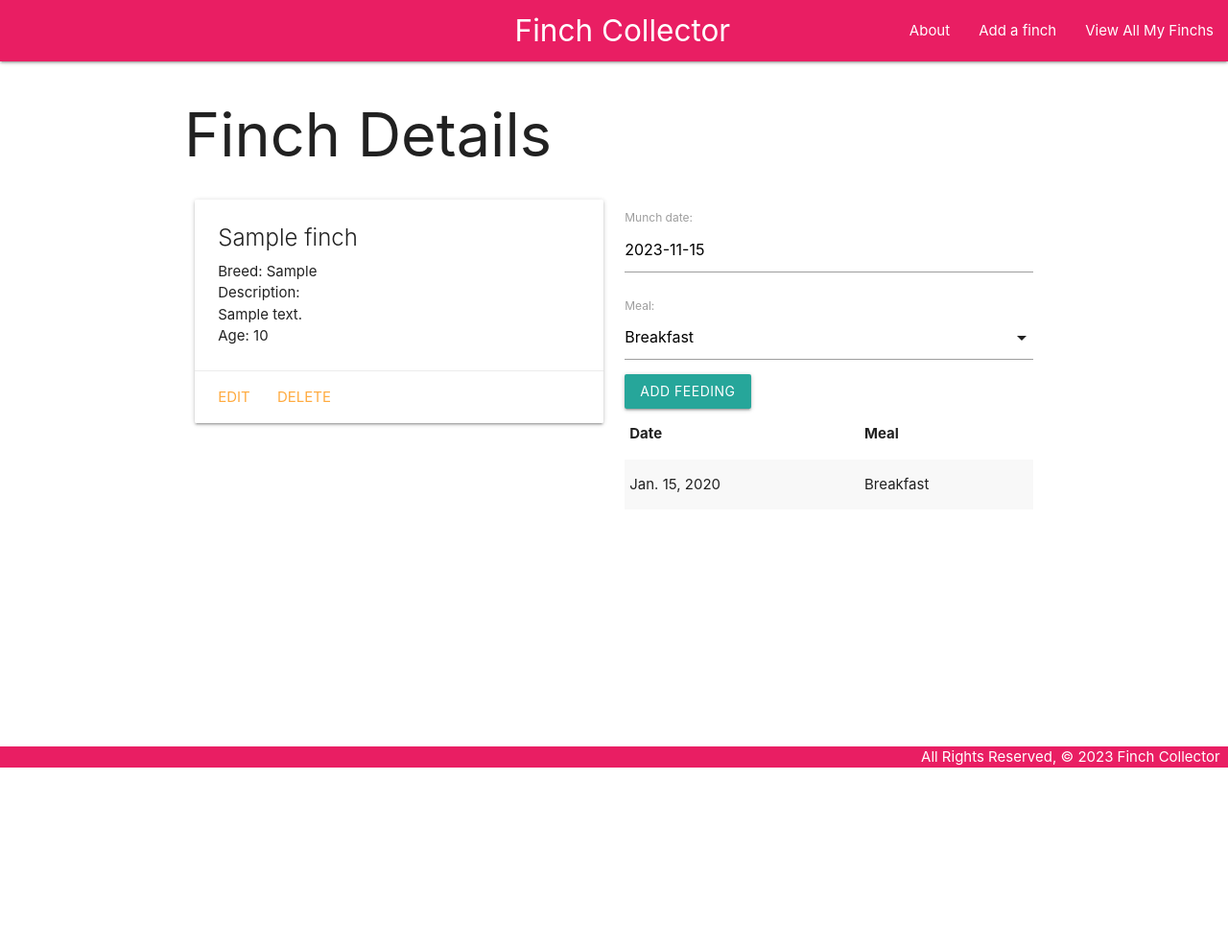
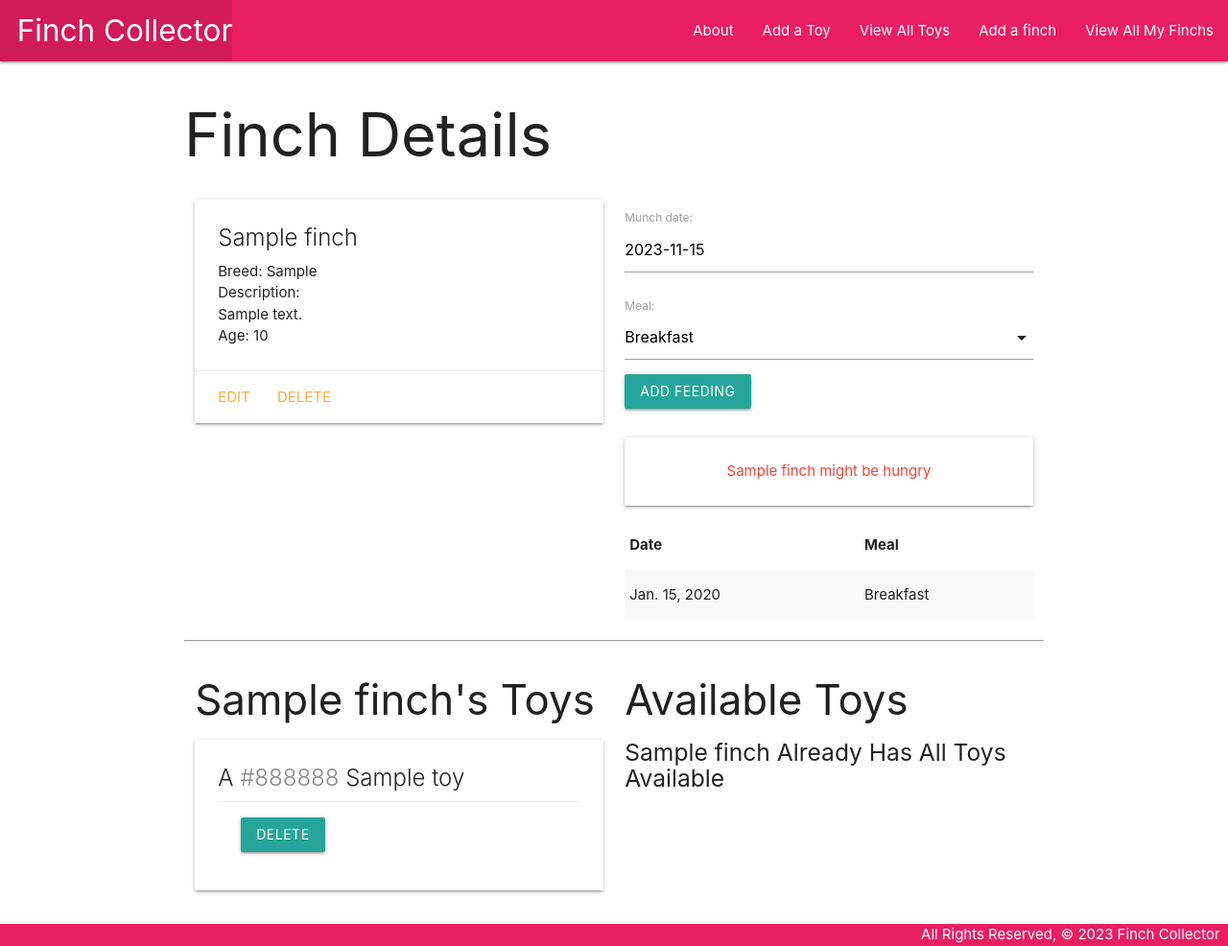
Before and after one commit to AishaA14/finch-collector, a Django app: page /finches/1/ in a window 1280 px wide. Shown: the whole page at 96% size. Before the commit the page ends 800 px from the top, so only its background shows below. Run offline with Django 4.2, Linux system fonts and the light colour scheme; tables that the repository leaves empty hold one stand-in row (values such as "Sample post"); parts of the project's set-up code (start-up, migrations or seed data) failed here and were passed over.

Commit message:
part 5 completed

```diff
--- a/main_app/admin.py
+++ b/main_app/admin.py
@@ -1,5 +1,6 @@
 from django.contrib import admin
-from .models import Finch, Feeding
+from .models import Finch, Feeding, Toy
 # Register your models here.
 admin.site.register(Finch)
 admin.site.register(Feeding)
+admin.site.register(Toy)
--- a/main_app/models.py
+++ b/main_app/models.py
@@ -1,5 +1,6 @@
 from django.db import models
 from django.urls import reverse
+from datetime import date
 
 MEALS = (
     ('B', 'Breakfast'),
@@ -7,17 +8,31 @@ MEALS = (
     ('D', 'Dinner')
 )
 
+class Toy(models.Model):
+  name = models.CharField(max_length=50)
+  color = models.CharField(max_length=20)
+
+  def __str__(self):
+    return self.name
+
+  def get_absolute_url(self):
+    return reverse('toys_detail', kwargs={'pk': self.id})
+
 class Finch(models.Model):
     name = models.CharField(max_length=100)
     breed = models.CharField(max_length=100)
     description = models.TextField(max_length=250)
     age = models.IntegerField()
+    toys = models.ManyToManyField(Toy)
 
     def __str__(self):
-        return self.name
+        return f'{self.name} ({self.id})'
 
     def get_absolute_url(self):
         return reverse('detail', kwargs={'finch_id': self.id})
+
+    def fed_for_today(self):
+        return self.feeding_set.filter(date=date.today()).count() >= len(MEALS)
 
 class Feeding(models.Model):
     date = models.DateField('munch date')
--- a/main_app/templates/base.html
+++ b/main_app/templates/base.html
@@ -16,10 +16,12 @@
     <nav>
       <div class="nav-wrapper pink">
         <ul>
-          <li><a href="{% url 'home' %}" class="brand-logo center">&nbsp;&nbsp;Finch Collector</a></li>
+          <li><a href="{% url 'home' %}" class="brand-logo left">&nbsp;&nbsp;Finch Collector</a></li>
         </ul>
         <ul class="right">
           <li><a href="{% url 'about'%}">About</a></li>
+          <li><a href="{% url 'toys_create' %}">Add a Toy</a></li>
+          <li><a href="{% url 'toys_index' %}">View All Toys</a></li>
           <li><a href="{% url 'finches_create'%}">Add a finch</a></li>
           <li><a href="{% url 'index' %}">View All My Finchs</a></li>
         </ul>
--- a/main_app/templates/finches/detail.html
+++ b/main_app/templates/finches/detail.html
@@ -30,6 +30,12 @@
       {{ feeding_form.as_p }}
       <input type="submit" class="btn" value="Add Feeding">
     </form>
+    <br>
+    {% if finch.fed_for_today %}
+      <div class="card-panel teal-text center-align">{{finch.name}} has been fed all meals for today</div>
+    {% else %}
+      <div class="card-panel red-text center-align">{{finch.name}} might be hungry</div>
+    {% endif %}
     <table class="striped">
       <thead>
         <tr><th>Date</th><th>Meal</th></tr>
@@ -44,19 +50,66 @@
       </tbody>
     </table>
   </div>
+  <!-- New Markup Above -->
+</div>
+<hr>
+<div class="row">
+  <div class="col s6">
+    <h3>{{ finch.name }}'s Toys</h3>
+    {% if finch.toys.count %}
+      {% for toy in finch.toys.all %}
+        <div class="card">
+          <div class="card-content">
+            <span class="card-title">
+              A <span style="color: {{ toy.color }}">{{ toy.color }}</span> {{ toy.name }}
+            </span>
+            <div class="card-action">
+              <form action="{% url 'remove_toy' finch.id toy.id %}" method="POST">
+                {% csrf_token %}
+                <button type="submit" class="btn">Delete</button>
+              </form>
+            </div>
+          </div>
+        </div>
+      {% endfor %}
+    {% else %}
+      <h5>No Toys 😿</h5>
+    {% endif %}
+  </div>
+  <!-- Available toys will come after this line -->
+  <div class="col s6">
+    <h3>Available Toys</h3>
+    {% if toys.count %}
+      {% for toy in toys.all %}
+        <div class="card">
+          <div class="card-content">
+            <span class="card-title">
+              A <span style="color: {{ toy.color }}">{{ toy.color }}</span> {{ toy.name }}
+            </span>
+          </div>
+          <div class="card-action">
+            <form action="{% url 'assoc_toy' finch.id toy.id %}" method="POST">
+              {% csrf_token %}
+              <button type="submit" class="btn">Add</button>
+            </form>
+          </div>
+        </div>
+      {% endfor %}
+    {% else %}
+      <h5>{{finch.name}} Already Has All Toys Available</h5>
+    {% endif %}
+  </div>
 </div>
 <script>
   const dateEl = document.getElementById('id_date');
-  // M is Materialize's global variable
   M.Datepicker.init(dateEl, {
     format: 'yyyy-mm-dd',
     defaultDate: new Date(),
     setDefaultDate: true,
     autoClose: true
-  })
-  // add additional JS to initialize select below
+  });
+
   const selectEl = document.getElementById('id_meal');
-  M.FormSelect.init(selectEl)
-
+  M.FormSelect.init(selectEl);
 </script>
-{% endblock content %}
+{% endblock %}
--- a/main_app/urls.py
+++ b/main_app/urls.py
@@ -9,6 +9,16 @@ urlpatterns = [
     path('finches/create/', views.FinchCreate.as_view(), name='finches_create'),
     path('finches/<int:pk>/update/', views.FinchUpdate.as_view(), name='finches_update'),
     path('finches/<int:pk>/delete/', views.FinchDelete.as_view(), name='finches_delete'),
-     path('finches/<int:finch_id>/add_feeding/', views.add_feeding, name='add_feeding'),
+    # Add a feeding
+    path('finches/<int:finch_id>/add_feeding/', views.add_feeding, name='add_feeding'),
+    # Paths for removing and adding toys
+    path('cats/<int:finch_id>/assoc_toy/<int:toy_id>/', views.assoc_toy, name='assoc_toy'),
+    path('cats/<int:finch_id>/remove_toy/<int:toy_id>/', views.remove_toy, name='remove_toy'),
+    # Paths for the toys
+    path('toys/', views.ToyList.as_view(), name='toys_index'),
+    path('toys/<int:pk>/', views.ToyDetail.as_view(), name='toys_detail'),
+    path('toys/create/', views.ToyCreate.as_view(), name='toys_create'),
+    path('toys/<int:pk>/update/', views.ToyUpdate.as_view(), name='toys_update'),
+    path('toys/<int:pk>/delete/', views.ToyDelete.as_view(), name='toys_delete'),
 
 ]
--- a/main_app/views.py
+++ b/main_app/views.py
@@ -2,14 +2,8 @@ from django.shortcuts import render, redirect
 from .models import Finch, Toy
 from .forms import FeedingForm
 from django.views.generic.edit import CreateView, UpdateView, DeleteView
-# finches = [
-#   {'name': 'Lolo', 'breed': 'tabby', 'description': 'furry little demon', 'age': 3},
-#   {'name': 'Sachi', 'breed': 'calico', 'description': 'gentle and loving', 'age': 2},
-#   {'name': 'Ama', 'breed': 'void', 'description': 'silently judges you', 'age': 2},
-#   {'name': 'Bobo', 'breed': 'tabby', 'description': 'good boy, eats too much', 'age': 1},
-#   {'name': 'Boots', 'breed': 'tabby', 'description': 'cuddly, but stinky', 'age': 1},
+from django.views.generic import ListView, DetailView
 
-# ]
 
 def home(request):
     return render(request, 'home.html',)
@@ -27,8 +21,27 @@ def finches_index(request):
 
 def finches_detail(request, finch_id):
   finch = Finch.objects.get(id=finch_id)
+  id_list = finch.toys.all().values_list('id')
+  toys_finch_doesnt_have = Toy.objects.exclude(id__in=id_list)
   feeding_form = FeedingForm()
-  return render(request, 'finches/detail.html', { 'finch': finch, 'feeding_form': feeding_form })
+  return render(request, 'finches/detail.html', {
+    'finch': finch, 'feeding_form': feeding_form,
+    'toys': toys_finch_doesnt_have
+  })
+
+
+class FinchCreate(CreateView):
+   model = Finch
+   fields = ['name', 'breed', 'description', 'age']
+   sucess_url = '/finches'
+
+class FinchUpdate(UpdateView):
+   model = Finch
+   fields = ['name', 'description', 'age']
+
+class FinchDelete(DeleteView):
+   model = Finch
+   success_url = '/finches'
 
 def add_feeding(request, finch_id):
   # create a ModelForm instance using the data in request.POST
@@ -42,29 +55,15 @@ def add_feeding(request, finch_id):
     new_feeding.save()
   return redirect('detail', finch_id=finch_id)
 
+def assoc_toy(request, finch_id, toy_id):
+  # Note that you can pass a toy's id instead of the whole toy object
+  Finch.objects.get(id=finch_id).toys.add(toy_id)
+  return redirect('detail', finch_id=finch_id)
 
-class FinchCreate(CreateView):
-   model = Finch
-   fields = '__all__'
-   sucess_url = '/finches'
-
-class FinchUpdate(UpdateView):
-   model = Finch
-   fields = ['name', 'description', 'age']
-
-class FinchDelete(DeleteView):
-   model = Finch
-   success_url = '/finches'
-
-def assoc_toy(request, cat_id, toy_id):
+def remove_toy(request, finch_id, toy_id):
   # Note that you can pass a toy's id instead of the whole toy object
-  Finch.objects.get(id=cat_id).toys.add(toy_id)
-  return redirect('detail', cat_id=cat_id)
-
-def remove_toy(request, cat_id, toy_id):
-  # Note that you can pass a toy's id instead of the whole toy object
-  Finch.objects.get(id=cat_id).toys.remove(toy_id)
-  return redirect('detail', cat_id=cat_id)
+  Finch.objects.get(id=finch_id).toys.remove(toy_id)
+  return redirect('detail', finch_id=finch_id)
 
 class ToyList(ListView):
   model = Toy
```
Also changed, not shown: main_app/templates/main_app/toy_confirm_delete.html (added, +13 -0 lines), main_app/templates/main_app/toy_detail.html (added, +20 -0 lines), main_app/templates/main_app/toy_form.html (added, +19 -0 lines), main_app/templates/main_app/toy_list.html (added, +17 -0 lines), main_app/migrations/0004_toy_finch_toys.py (added). Lines whose indentation alone changed are shown as unchanged.
